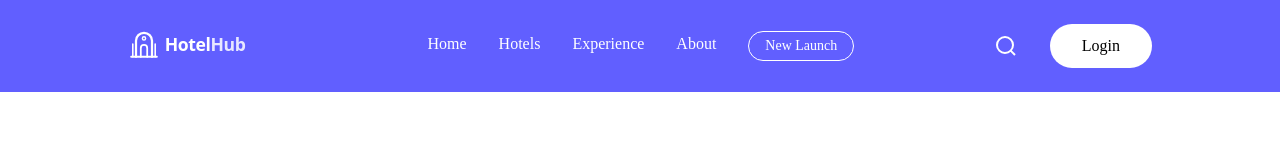
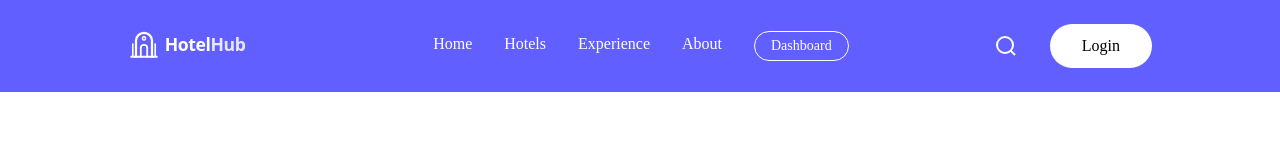
Before and after one commit to MehmoodCoder/Hotel_Booking_MERN_App, a React (Vite) app in the folder client/: page / in a window 1280 px wide. Shown: the top 160 px of the page. Built offline with nearby package versions, Linux system fonts and the light colour scheme; the HTML template or start-up script is replaced by a standard one.

Commit message:
update btn text

```diff
--- a/client/src/components/Navbar.jsx
+++ b/client/src/components/Navbar.jsx
@@ -49,7 +49,7 @@ const Navbar = () => {
         <button
           className={`border px-4 py-1 text-sm font-light rounded-full cursor-pointer ${isScrolled ? "text-black" : "text-white"} transition-all`}
         >
-          New Launch
+          Dashboard
         </button>
       </div>
 
```
